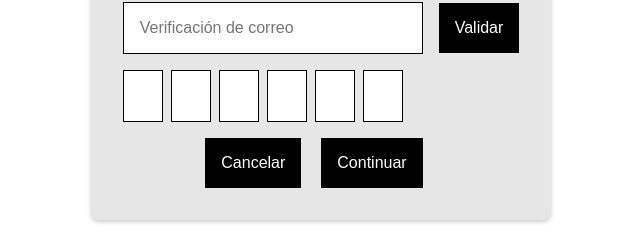
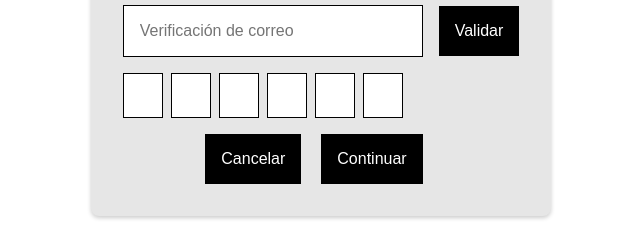
Before and after one commit to sergioguachalla/LawFinder-Frontend, a React (Vite) app: page /Confirmation in a window 1280 px wide. Shown: the part 401-639 px from the top of the page, without its empty margins (319-959 px from the left). Built offline with nearby package versions, Linux system fonts and the light colour scheme.

Commit message:
verification mail works

```diff
--- a/src/components/Confirmation.jsx
+++ b/src/components/Confirmation.jsx
@@ -1,9 +1,12 @@
 import React, { useState } from 'react';
-import '../styles/Confirmation.css'; // Archivo CSS para los estilos
+import axios from 'axios';
+import '../styles/Confirmation.css';
 import { Link } from 'react-router-dom';
 
 const ConfirmationCode = () => {
   const [code, setCode] = useState(['', '', '', '', '', '']);
+  const [email, setEmail] = useState('');
+  const [verificationError, setVerificationError] = useState(false);
 
   const handleChange = (event, index) => {
     const { value } = event.target;
@@ -12,6 +15,42 @@ const ConfirmationCode = () => {
       newCode[index] = value;
       return newCode;
     });
+  };
+
+  const handleValidation = async () => {
+    try {
+      const response = await axios.post('http://localhost:8080/api/v1/sendmail', {
+        mail: email,
+      });
+
+      // Hacer algo con la respuesta si es necesario
+
+    } catch (error) {
+      console.error(error);
+      // Manejar el error de la solicitud
+    }
+  };
+
+  const handleVerification = async () => {
+    const token = code.join('');
+    try {
+      const response = await axios.post('http://localhost:8080/api/v1/verify', {
+        mail: email,
+        token: token,
+
+      });
+      console.log(response.data);
+
+      if (response.data.code !== '0000') {
+        alert('Código inválido');
+      } else {
+        // Redirigir a la siguiente ruta
+        window.location.href = '/RegisterUser';
+      }
+    } catch (error) {
+      console.error(error);
+      // Manejar el error de la solicitud
+    }
   };
 
   return (
@@ -24,9 +63,14 @@ const ConfirmationCode = () => {
             type="text"
             placeholder="Verificación de correo"
             className="verification-input"
+            value={email}
+            onChange={(event) => setEmail(event.target.value)}
           />
-          <button className="validate-button">Validar</button>
+          <button className="validate-button" onClick={handleValidation}>
+            Validar
+          </button>
         </div>
+        {verificationError && <p>Error en la validación del correo electrónico</p>}
         <div className="code-input">
           {code.map((digit, index) => (
             <input
@@ -40,12 +84,10 @@ const ConfirmationCode = () => {
           ))}
         </div>
         <div className="button-row">
-
           <button className="cancel-button">Cancelar</button>
-          {/* Redirecciona a RegisterUser */}
-          <Link to="/RegisterUser">
-            <button className="continue-button">Continuar</button>
-          </Link>
+          <button className="continue-button" onClick={handleVerification}>
+            Continuar
+          </button>
         </div>
       </div>
     </div>
--- a/src/components/Hola.jsx
+++ /dev/null
@@ -1,11 +0,0 @@
-import React from 'react';
-
-const Hola = () => {
-  return (
-    <div>
-      <h1>Hola</h1>
-    </div>
-  );
-}
-
-export default Hola;
--- a/src/main.jsx
+++ b/src/main.jsx
@@ -5,7 +5,6 @@ import Role from "./components/Role";
 import Confirmation from "./components/Confirmation";
 import RegisterUser from "./components/RegisterUser";
 import "@fortawesome/fontawesome-free/css/all.min.css";
-import Hola from "./components/Hola";
 
 import {
   createBrowserRouter,
@@ -30,10 +29,7 @@ const router = createBrowserRouter([
     path: "RegisterUser/",
     element: <RegisterUser/>,
   },
-  {
-    path: "Hola/",
-    element: <Hola/>,
-  }
+
 ]);
 
 ReactDOM.createRoot(document.getElementById("root")).render(
--- a/src/styles/Confirmation.css
+++ b/src/styles/Confirmation.css
@@ -53,7 +53,6 @@
 
 .code-digit-input {
   border: 1px solid black;
-  padding: 1em;
   font-size: 1em;
   width: 40px;
   text-align: center;
```
